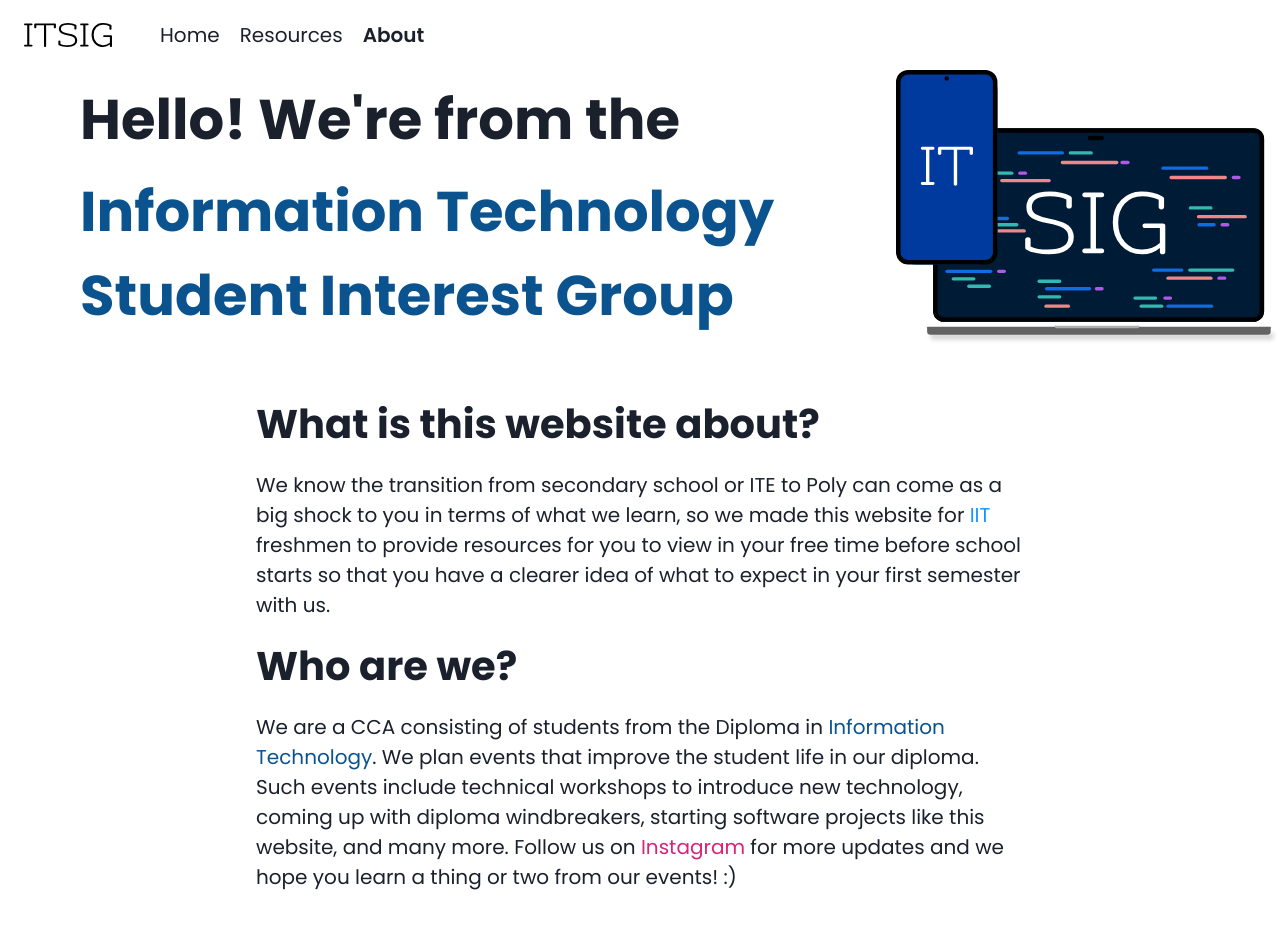
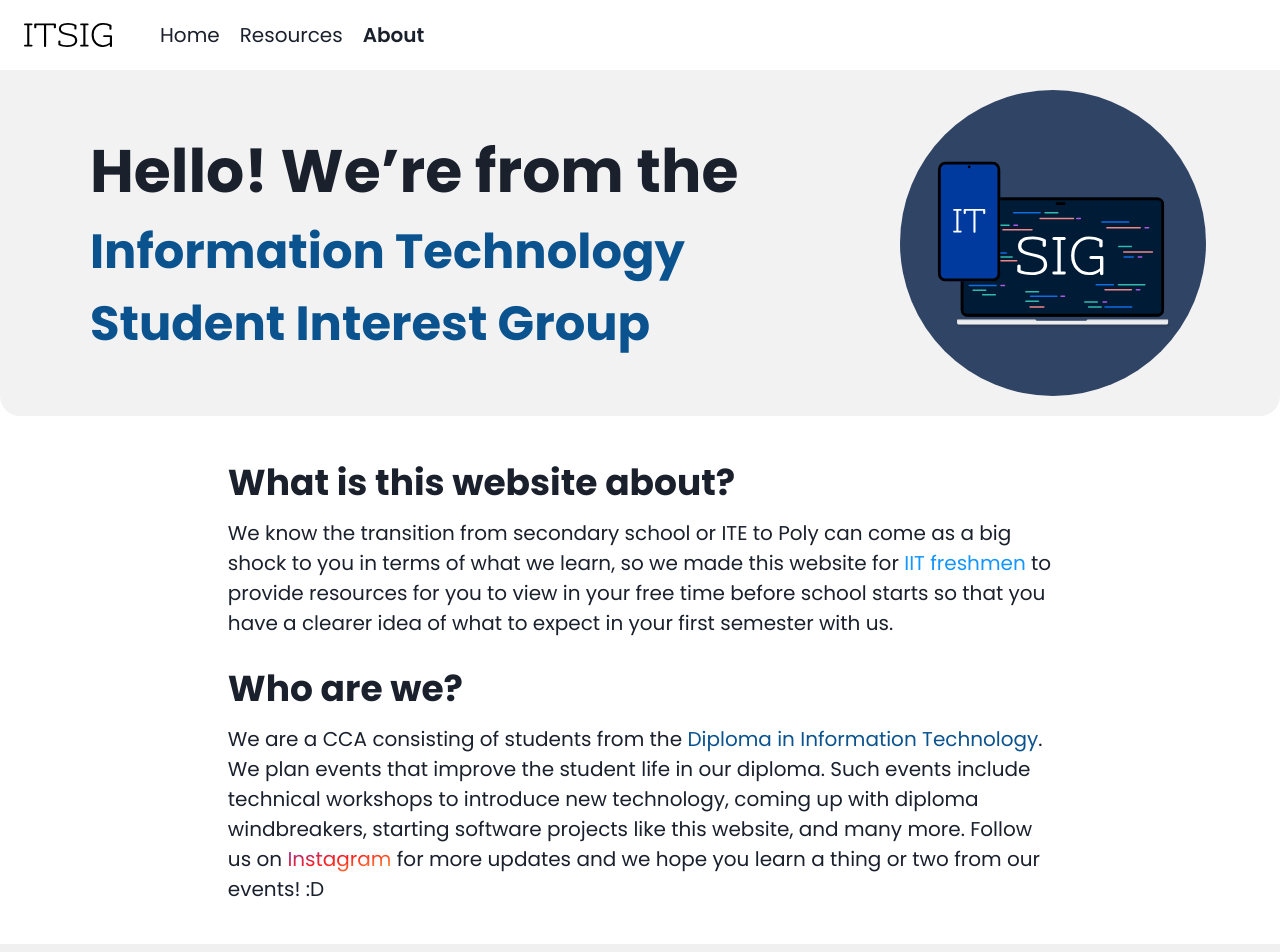
Before and after one commit to TP-ITSIG/tp-itsig.github.io, a React (Vite) app: page /about in a window 1280 px wide. Shown: the top 952 px of the page. Built offline with nearby package versions, Linux system fonts and the light colour scheme.

Commit message:
About header more consistant with home header, headers have border radius & added gradient for instagram text and made it a link

```diff
--- a/src/Pages/About.tsx
+++ b/src/Pages/About.tsx
@@ -1,109 +1,140 @@
 import React from "react"
-import { Box, VStack, HStack, Text, Image } from "@chakra-ui/react"
+import { Box, VStack, Stack, Text, Image, Link, Center } from "@chakra-ui/react"
 
 const About = () => {
 	return (
 		<>
 			<Box
-				display={{ base: "flex", lg: "none" }}
+				display="flex"
+				justifyContent="center"
 				alignItems="center"
-				justifyContent="center"
-				w="100%"
-				pt={{ base: "4", md: "16" }}>
-				<VStack spacing={0}>
+				bgColor="hsl(0, 0%, 0%, 0.05)"
+				borderBottomRadius="20px"
+				p={5}
+				_before={{
+					content: `''`,
+					bgImage: { base: "assets/itsig-icon.svg", lg: "none" },
+					opacity: "0.2",
+					bgSize: "contain",
+					bgRepeat: "no-repeat",
+					bgPosition: "center",
+					position: { base: "absolute", lg: "relative" },
+					m: 2,
+					top: 0,
+					left: 0,
+					bottom: 0,
+					right: 0,
+					zIndex: -1,
+				}}
+				position="relative">
+				<Stack
+					direction={{ base: "column", lg: "row" }}
+					justify={{ lg: "space-around" }}
+					align="center"
+					spacing={-20}>
+					<Stack
+						direction="column"
+						textAlign={{ base: "center", lg: "left" }}
+						my={{ base: "10%", lg: "0" }}>
+						<Box>
 							<Text
-						fontSize={{ base: "1.5em", md: "2.5em" }}
-						fontWeight="bold">
-						Hello! We're from the
+								fontSize={{
+									base: "2xl",
+									md: "4xl",
+									lg: "5xl",
+									xl: "6xl",
+								}}
+								fontWeight="bold"
+								textAlign={{ base: "center", lg: "left" }}>
+								Hello! We’re from the
 							</Text>
 							<Text
-						fontSize={{ base: "1.5em", md: "2.5em" }}
-						fontWeight="bold"
-						textAlign="center"
-						color="itsig_blue">
-						Information Technology Student Interest Group
-					</Text>
-				</VStack>
-				<Image
-					src="../../assets/itsig-icon.svg"
-					opacity={0.08}
-					w={{ base: "50%", md: "60%" }}
-					h={{ base: "50%", md: "60%" }}
-					pos="absolute"
-					zIndex={0}
-					pt={4}
-				/>
-			</Box>
-			<Box display={{ base: "none", lg: "block" }} w="100%" pt={-5}>
-				<HStack>
-					<VStack
-						display="flex"
-						alignItems="left"
-						justifyContent="left"
-						pl={20}>
-						<Text
-							fontSize={{ lg: "2.5em", xl: "3.5em" }}
-							fontWeight="bold">
-							Hello! We're from the
-						</Text>
-						<Text
-							fontSize={{ lg: "2.5em", xl: "3.5em" }}
+								fontSize={{
+									base: "2xl",
+									md: "3xl",
+									lg: "4xl",
+									xl: "5xl",
+								}}
+								maxW="25ch"
+								w="fit-content"
 								fontWeight="bold"
 								color="itsig_blue">
 								Information Technology Student Interest Group
 							</Text>
-					</VStack>
-					<Image src="../../assets/itsig-icon.svg" w="30%" h="30%" />
-				</HStack>
 						</Box>
+					</Stack>
+					<Image
+						display={{ base: "none", lg: "block" }}
+						src="assets/itsig-icon.svg"
+						w="25%"
+					/>
+				</Stack>
+			</Box>
+			<Center>
 				<VStack
-				spacing={4}
-				display={{ base: "flex" }}
-				align="left"
-				justify="left"
-				pt={{ base: "20", md: "20", lg: "12" }}
-				px={{ base: "4", lg: "64" }}
-				pb={24}>
+					spacing={6}
+					justify={["center", "center"]}
+					mt={{ base: "5", lg: "10" }}
+					px={10}
+					maxW={{base: "75ch" ,lg: "90ch"}}>
+					<Box>
 						<Text
-					fontSize={{ base: "1.5em", lg: "2.5em" }}
+							fontSize={{ base: "2xl", lg: "4xl" }}
+							mb={2}
 							fontWeight="bold">
 							What is this website about?
 						</Text>
-				<Text fontSize={{ base: "1em", lg: "1.25em" }}>
-					We know the transition from secondary school or ITE to Poly
-					can come as a big shock to you in terms of what we learn, so
-					we made this website for
-					<span style={{ color: "hsl(207, 100%, 54%)" }}> IIT </span>
-					freshmen to provide resources for you to view in your free
-					time before school starts so that you have a clearer idea of
-					what to expect in your first semester with us.
+						<Text fontSize={{ base: "md", lg: "xl" }}>
+							We know the transition from secondary school or ITE
+							to Poly can come as a big shock to you in terms of
+							what we learn, so we made this website for
+							<span style={{ color: "hsl(207, 100%, 54%)" }}>
+								{" "}
+								IIT freshmen{" "}
+							</span>{" "}
+							to provide resources for you to view in your free
+							time before school starts so that you have a clearer
+							idea of what to expect in your first semester with
+							us.
 						</Text>
+					</Box>
 
+					<Box>
 						<Text
-					textAlign="left"
-					fontSize={{ base: "1.5em", lg: "2.5em" }}
+							fontSize={{ base: "2xl", lg: "4xl" }}
+							mb={2}
 							fontWeight="bold">
 							Who are we?
 						</Text>
-				<Text fontSize={{ base: "1em", lg: "1.25em" }} pt={-4}>
-					We are a CCA consisting of students from the Diploma in
+
+						<Text fontSize={{ base: "md", lg: "xl" }} pt={-4}>
+							We are a CCA consisting of students from the{" "}
 							<span style={{ color: "hsl(207, 87%, 30%)" }}>
 								{" "}
-						Information Technology
+								Diploma in Information Technology
 							</span>
-					. We plan events that improve the student life in our
-					diploma. Such events include technical workshops to
-					introduce new technology, coming up with diploma
-					windbreakers, starting software projects like this website,
-					and many more. Follow us on
-					<span style={{ color: "hsl(331, 70%, 49%)" }}>
-						{" "}
-						Instagram{" "}
-					</span>
-					for more updates and we hope you learn a thing or two from
-					our events! :)
+							. We plan events that improve the student life in
+							our diploma. Such events include technical workshops
+							to introduce new technology, coming up with diploma
+							windbreakers, starting software projects like this
+							website, and many more. Follow us on{" "}
+							<Link
+								href="https://www.instagram.com/itsigtp/"
+								isExternal
+								style={{
+									background:
+										"linear-gradient(to bottom right, #833ab4, #fd1d1d, #fcb045)",
+									WebkitBackgroundClip: "text",
+									WebkitTextFillColor: "transparent",
+								}}>
+								Instagram
+							</Link>{" "}
+							for more updates and we hope you learn a thing or
+							two from our events! :D
 						</Text>
+					</Box>
 				</VStack>
+			</Center>
 		</>
 	)
 }
--- a/src/Pages/Home.tsx
+++ b/src/Pages/Home.tsx
@@ -24,7 +24,7 @@ const Home = () => {
 				justifyContent="center"
 				alignItems="center"
 				bgColor="hsl(0, 0%, 0%, 0.05)"
-				h={{ base: "40%" }}
+				borderBottomRadius="20px"
 				p={5}
 				_before={{
 					content: `''`,
@@ -96,12 +96,29 @@ const Home = () => {
 				</Stack>
 			</Box>
 
-			<Stack direction={{base: "column", lg: "row"}} p={4} mt={{base: 2, lg:10}}>
+			<Stack
+				direction={{ base: "column", lg: "row" }}
+				p={4}
+				mt={{ base: 2, lg: 10 }}>
 				<Stack direction="column" spacing={0} mb={2.5}>
-					<Text fontWeight="bold" fontSize={{base:"2xl", md: "3xl", lg:"4xl", xl:"5xl"}}>
+					<Text
+						fontWeight="bold"
+						fontSize={{
+							base: "2xl",
+							md: "3xl",
+							lg: "4xl",
+							xl: "5xl",
+						}}>
 						Year 1
 					</Text>
-					<Text fontWeight="semibold" fontSize={{base:"xl", md: "2xl", lg: "3xl", xl:"4xl"}}>
+					<Text
+						fontWeight="semibold"
+						fontSize={{
+							base: "xl",
+							md: "2xl",
+							lg: "3xl",
+							xl: "4xl",
+						}}>
 						Semester 1 Resources
 					</Text>
 				</Stack>
```
Also changed, not shown: assets/itsig-icon.svg. Lines whose indentation alone changed are shown as unchanged.
